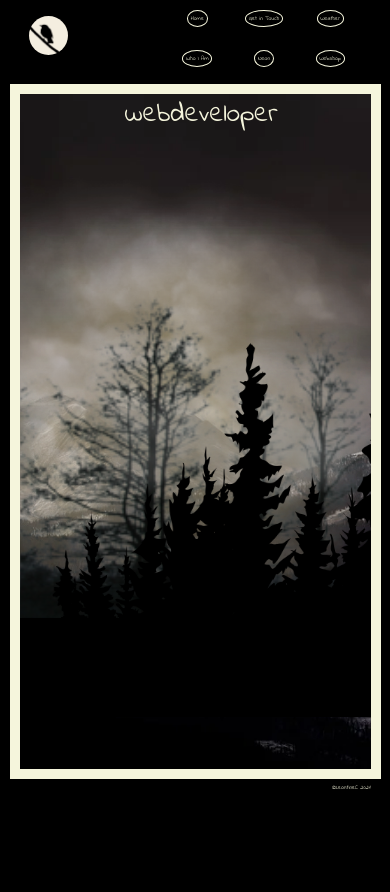
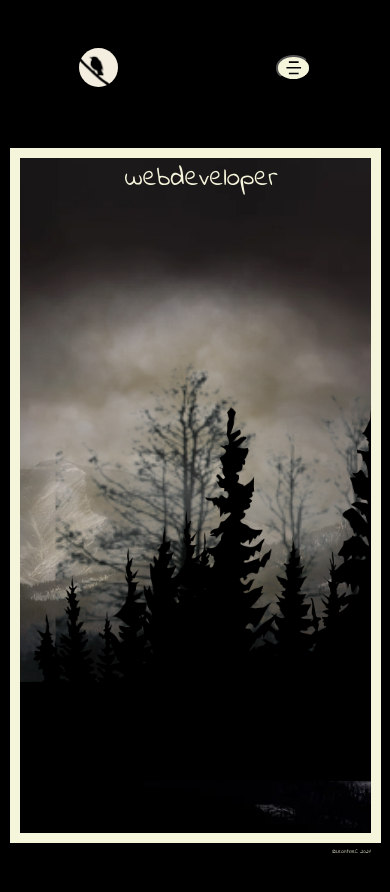
Before and after one commit to LeontineC/portfolio, a React (Create React App) app: page / in a window 390 px wide. Shown: the top 892 px of the page. Built offline with nearby package versions, Linux system fonts and the light colour scheme.

Commit message:
hamburger

```diff
--- a/src/App.css
+++ b/src/App.css
@@ -11,7 +11,7 @@
 
 body {
     background-color: var(--color-secondary);
-    height: 110vh;
+    height: 200vh;
     margin: 0;
     padding: 0;
     box-sizing: border-box;
--- a/src/App.js
+++ b/src/App.js
@@ -6,7 +6,7 @@ import NavBar from "./Components/NavBar"
 import About from "./Components/About"
 import Contact from "./Components/Contact"
 import Home from './Components/Home'
-// import Particles from './Components/Particles'
+import Particles from './Components/Particles'
 import Neon from './Components/Neon'
 import Footer from './Components/Footer'
 
@@ -22,7 +22,7 @@ const App = () => {
             <Route exact path='/' component={Home}></Route>
             <Route exact path='/about' component={About}></Route>
             <Route exact path='/contact' component={Contact}></Route>
-            {/* <Route exact path='/particles' component={Particles}></Route> */}
+            <Route exact path='/particles' component={Particles}></Route>
             <Route exact path='/neon' component={Neon}></Route>
 
           </Switch>
--- a/src/Components/NavBar.css
+++ b/src/Components/NavBar.css
@@ -18,43 +18,81 @@
   height: 100%;
   width: 60%;
   display: flex;
+  flex-wrap: wrap;
+  margin-right: 2rem;
   align-items: center;
   justify-content: space-between;
   list-style: none;
+}
+
+.navLinks #hidden {
+  display: flex;
 }
 
 .navLink {
   text-decoration: none;
   color: var(--color-primary);
   font-size: 1.5vw;
+  height: 100%;
   border: var(--color-primary) solid 1px;
   box-sizing: border-box;
   border-radius: 50%;
-    padding: .5em;
+  padding: 0.5em;
   transition-timing-function: 1s cubic-bezier(0.47, 0, 0.745, 0.715);
-
 }
 
 .navLink:hover {
   background-color: var(--color-primary);
   color: var(--color-secondary);
-
 }
 
+.navBar button {
+  display: none;
+  outline: none;
+}
 
-
-@media only screen and (max-width: 500px) {
+@media only screen and (max-width: 900px) {
   .logoNav {
     width: 10%;
   }
-
-    .navLinks {
-        flex-direction: column;
-        flex-wrap: wrap;
-        text-align: center;
-        width: 50%;
-        transition: .5s all;
-
+  .navBar {
+    height: 8em;
+  }
+  .navLink {
+    font-size: 3vw;
+  }
 }
 
+@media only screen and (max-width: 600px) {
+  .navBar button {
+    display: flex;
+    font-size: 5vw;
+    z-index: 2;
+    border-radius: 50%;
+    background-color: beige;
   }
+  .navLinks {
+    display: none;
+  }
+  #hidden {
+    position: absolute;
+    display: flex;
+    flex-direction: column;
+    align-items: center;
+    justify-content: space-around;
+    top: 0;
+    left: 0;
+    margin: 0;
+    padding: 0;
+    height: 100%;
+    width: 100%;
+    background-color: rgba(255, 252, 237, 0.9);
+    z-index: 1;
+  }
+  .navLink {
+    color: black;
+    font-weight: 900;
+    font-size: 8vw;
+    border:none;
+  }
+}
--- a/src/Components/NavBar.js
+++ b/src/Components/NavBar.js
@@ -1,16 +1,19 @@
-import React from "react"
-import { Link } from "react-router-dom"
-import "./NavBar.css"
-
+import React, { useState } from "react";
+import { Link } from "react-router-dom";
+import "./NavBar.css";
+import { RiMenu5Fill } from "react-icons/ri";
+import { FaTimes } from "react-icons/fa";
 
 const NavBar = () => {
+
+  const [showHamburger, setShowHamburger] = useState(false);
+
   return (
     <>
       <nav className="navBar">
-
         <img src="./bird-logo.jpg" alt="bird logo" className="logoNav" />
-
-        <ul className="navLinks">
+        <button onClick={() => setShowHamburger(!showHamburger)}><RiMenu5Fill/></button>
+        <ul className="navLinks" id={showHamburger ? 'hidden' : ""}>
           <li className="navItem">
             <Link to="/" className="navLink">
               Home
@@ -26,11 +29,11 @@ const NavBar = () => {
               Get in Touch
             </Link>
           </li>
-          {/* <li className="navItem"> */}
-            {/* <Link to="/particles" className="navLink"> */}
-              {/* Particles */}
-            {/* </Link> */}
-          {/* </li> */}
+          <li className="navItem">
+            <Link to="/particles" className="navLink">
+              Particles
+            </Link>
+          </li>
           <li className="navItem">
             <Link to="/neon" className="navLink">
               Neon
@@ -39,19 +42,17 @@ const NavBar = () => {
           <li className="navItem">
             <a
               href="https://leontinec.github.io/weather-app/"
-              className="navLink">
+              className="navLink"
+            >
               Weather
             </a>
           </li>
           <li className="navItem">
-            <a
-              href="https://leontinec.github.io/webshop/"
-              className="navLink">
+            <a href="https://leontinec.github.io/webshop/" className="navLink">
               Webshop
             </a>
           </li>
         </ul>
-
       </nav>
     </>
   );
--- a/src/Components/Neon.css
+++ b/src/Components/Neon.css
@@ -1,6 +1,7 @@
 .containerNeon {
     text-align: center;
     font-family: var(--font-tertiary);
+
 }
 
 h1 {
```
Lines whose indentation alone changed are shown as unchanged.
